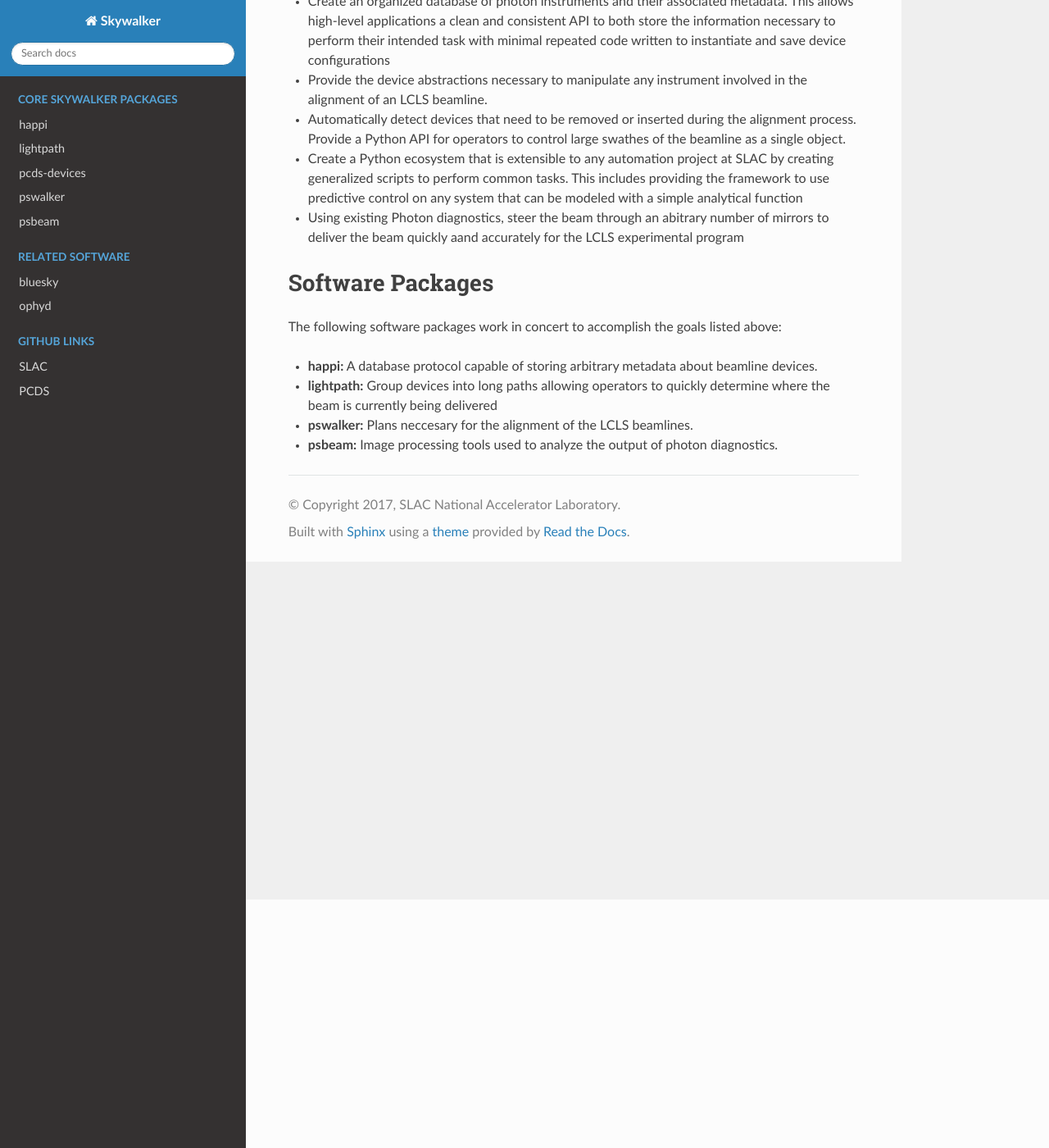
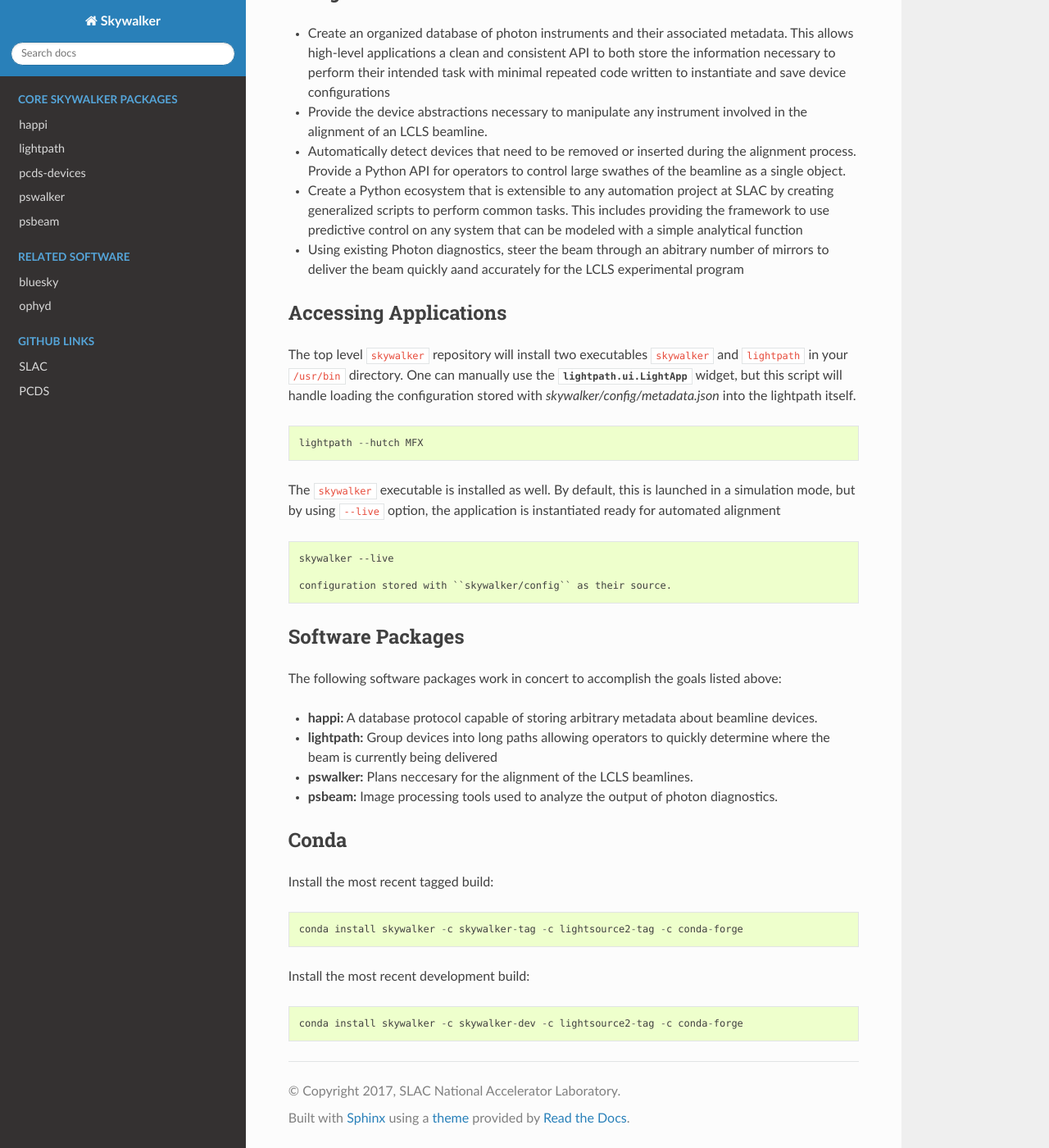
Before and after one commit to slaclab/skywalker, a Sphinx documentation site: the page built from docs/source/index.rst, in a window 1280 px wide and 1400 px high, scrolled down 303 px. Shown: the whole window at 82% size. Built offline with Sphinx 7.4.7 and the Read the Docs theme 2.0.0, drawn with Linux system fonts in a browser that asks for light colours; pages that are not in the unit, such as notebooks, are missing from menus.

Commit message:
DOC: Document executables in README

```diff
--- a/README.rst
+++ b/README.rst
@@ -1,2 +1,84 @@
-# Skywalker
-Automatic alignment module for LCLS mirror systems
+The PCDS Skywalker Project
+==========================
+.. image:: https://travis-ci.org/slaclab/skywalker.svg?branch=master
+  :target: https://travis-ci.org/slaclab/skywalker
+
+The Skywalker software suite is a set of of Python tools designed to
+automatically deliver the photon beam to a number of experimental hutches at
+LCLS
+
+Design Goals
+++++++++++++
+
+* Create an organized database of photon instruments and their associated
+  metadata. This allows high-level applications a clean and consistent API to
+  both store the information necessary to perform their intended task with
+  minimal repeated code written to instantiate and save device configurations
+
+* Provide the device abstractions necessary to manipulate any instrument
+  involved in the alignment of an LCLS beamline.
+
+* Automatically detect devices that need to be removed or inserted during the
+  alignment process. Provide a Python API for operators to control large
+  swathes of the beamline as a single object.
+
+* Create a Python ecosystem that is extensible to any automation project at
+  SLAC by creating generalized scripts to perform common tasks. This includes
+  providing the framework to use predictive control on any system that can be
+  modeled with a simple analytical function
+
+* Using existing Photon diagnostics, steer the beam through an abitrary number
+  of mirrors to deliver the beam quickly aand accurately for the LCLS
+  experimental program
+
+Accessing Applications
+++++++++++++++++++++++
+The top level ``skywalker`` repository will install two executables ``skywalker``
+and ``lightpath`` in your ``/usr/bin`` directory. One can manually use the
+:class:`lightpath.ui.LightApp` widget, but this script will handle loading the
+configuration stored with `skywalker/config/metadata.json` into the lightpath
+itself.
+
+.. code::
+
+    lightpath --hutch MFX
+
+The ``skywalker`` executable is installed as well. By default, this is launched
+in a simulation mode, but by using ``--live`` option, the application is
+instantiated ready for automated alignment
+
+.. code::
+
+    skywalker --live
+
+    configuration stored with ``skywalker/config`` as their source.
+
+
+Software Packages
++++++++++++++++++
+
+The following software packages work in concert to accomplish the goals listed
+above:
+
+* **happi:** A database protocol capable of storing arbitrary metadata about
+  beamline devices.
+* **lightpath:** Group devices into long paths allowing operators to quickly
+  determine where the beam is currently being delivered
+* **pswalker:** Plans neccesary for the alignment of the LCLS beamlines.
+* **psbeam:** Image processing tools used to analyze the output of photon
+  diagnostics.
+
+
+Conda
+++++++
+Install the most recent tagged build:
+
+.. code::
+
+  conda install skywalker -c skywalker-tag -c lightsource2-tag -c conda-forge
+
+Install the most recent development build:
+
+.. code::
+
+  conda install skywalker -c skywalker-dev -c lightsource2-tag -c conda-forge
--- a/docs/source/index.rst
+++ b/docs/source/index.rst
@@ -3,50 +3,7 @@
    You can adapt this file completely to your liking, but it should at least
    contain the root `toctree` directive.
 
-The PCDS Skywalker Project
-==========================
-
-The Skywalker software suite is a set of of Python tools designed to
-automatically deliver the photon beam to a number of experimental hutches at
-LCLS
-
-Design Goals
-============
-
-* Create an organized database of photon instruments and their associated
-  metadata. This allows high-level applications a clean and consistent API to
-  both store the information necessary to perform their intended task with
-  minimal repeated code written to instantiate and save device configurations
-
-* Provide the device abstractions necessary to manipulate any instrument
-  involved in the alignment of an LCLS beamline.
-
-* Automatically detect devices that need to be removed or inserted during the
-  alignment process. Provide a Python API for operators to control large
-  swathes of the beamline as a single object.
-
-* Create a Python ecosystem that is extensible to any automation project at
-  SLAC by creating generalized scripts to perform common tasks. This includes
-  providing the framework to use predictive control on any system that can be
-  modeled with a simple analytical function
-
-* Using existing Photon diagnostics, steer the beam through an abitrary number
-  of mirrors to deliver the beam quickly aand accurately for the LCLS
-  experimental program
-
-Software Packages
-=================
-
-The following software packages work in concert to accomplish the goals listed
-above:
-
-* **happi:** A database protocol capable of storing arbitrary metadata about
-  beamline devices.
-* **lightpath:** Group devices into long paths allowing operators to quickly
-  determine where the beam is currently being delivered
-* **pswalker:** Plans neccesary for the alignment of the LCLS beamlines.
-* **psbeam:** Image processing tools used to analyze the output of photon
-  diagnostics.
+.. include:: ../../README.rst
 
 .. toctree::
    :hidden:
```
